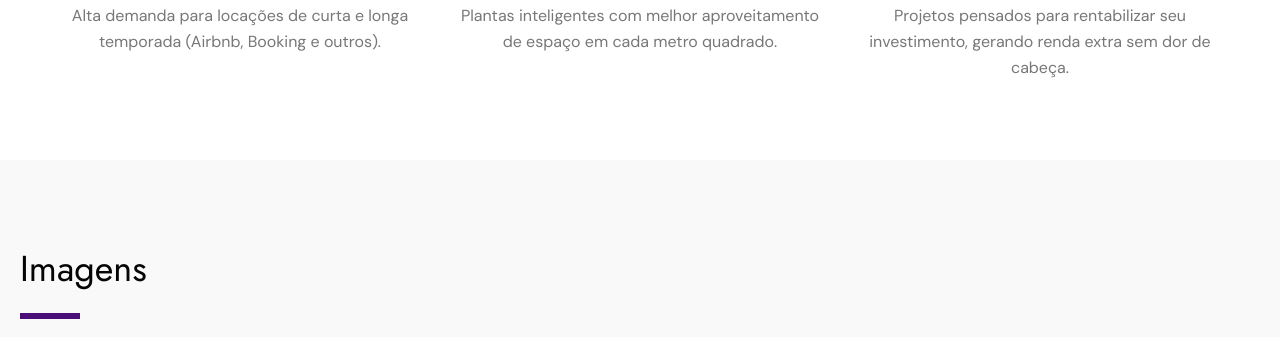
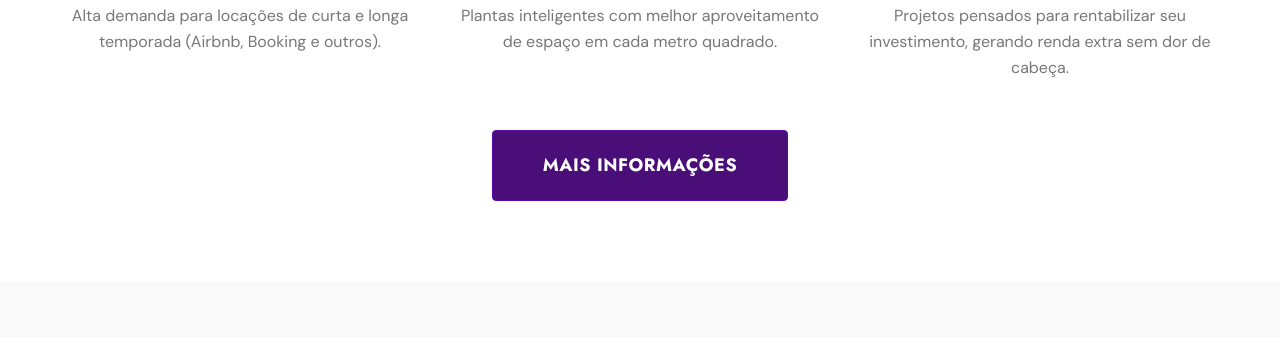
Before and after one commit to gabrielamultiplace/Studios-Firenze, a plain HTML site: page Pagina.html in a window 1280 px wide. Shown: the part 1700-2037 px from the top of the page. Drawn offline with Linux system fonts and the light colour scheme.

Commit message:
CTAs Mais Informacoes WhatsApp

```diff
--- a/Pagina.html
+++ b/Pagina.html
@@ -571,6 +571,10 @@
           <p>Projetos pensados para rentabilizar seu investimento, gerando renda extra sem dor de cabeça.</p>
         </div>
       </div>
+
+      <div style="text-align: center; margin-top: 50px;">
+        <a href="https://wa.me/5511941177700?text=Ol%C3%A1%2C%20quero%20mais%20informa%C3%A7%C3%B5es%20sobre%20o%20Studios%20Firenze!" target="_blank" class="btn-purple" style="font-size: 18px; padding: 20px 50px;">MAIS INFORMAÇÕES</a>
+      </div>
     </div>
   </section>
 
@@ -661,6 +665,10 @@
               15 min do acesso a Fernão Dias
             </li>
           </ul>
+
+          <div style="margin-top: 30px;">
+            <a href="https://wa.me/5511941177700?text=Ol%C3%A1%2C%20quero%20mais%20informa%C3%A7%C3%B5es%20sobre%20a%20localiza%C3%A7%C3%A3o%20do%20Studios%20Firenze!" target="_blank" class="btn-purple">MAIS INFORMAÇÕES</a>
+          </div>
         </div>
         <div class="map-placeholder" style="padding:0; overflow:hidden;">
           <iframe
```
Also changed, not shown: index.html (+8 -0 lines).
